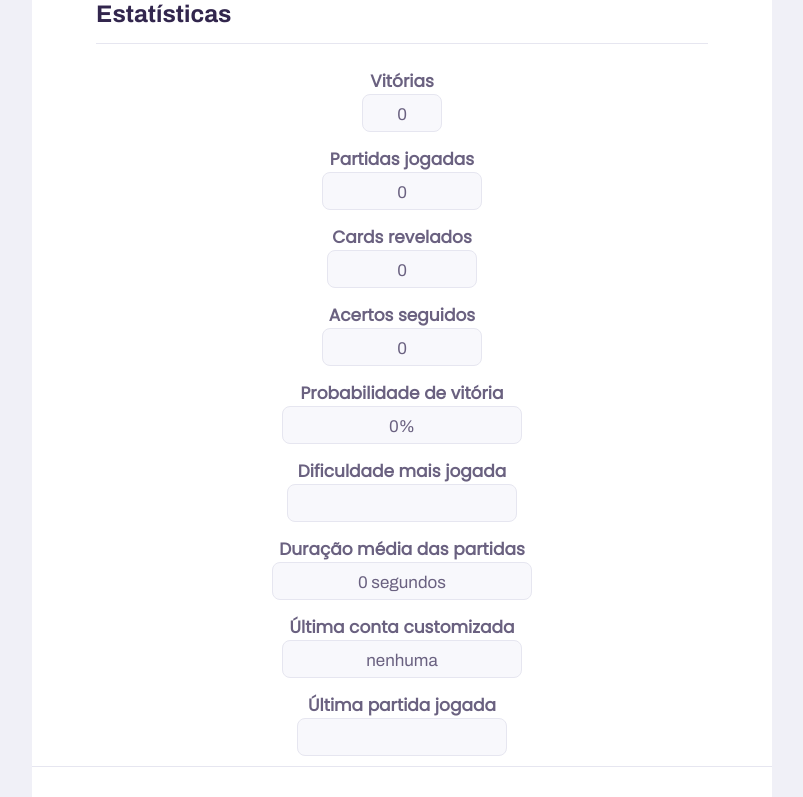
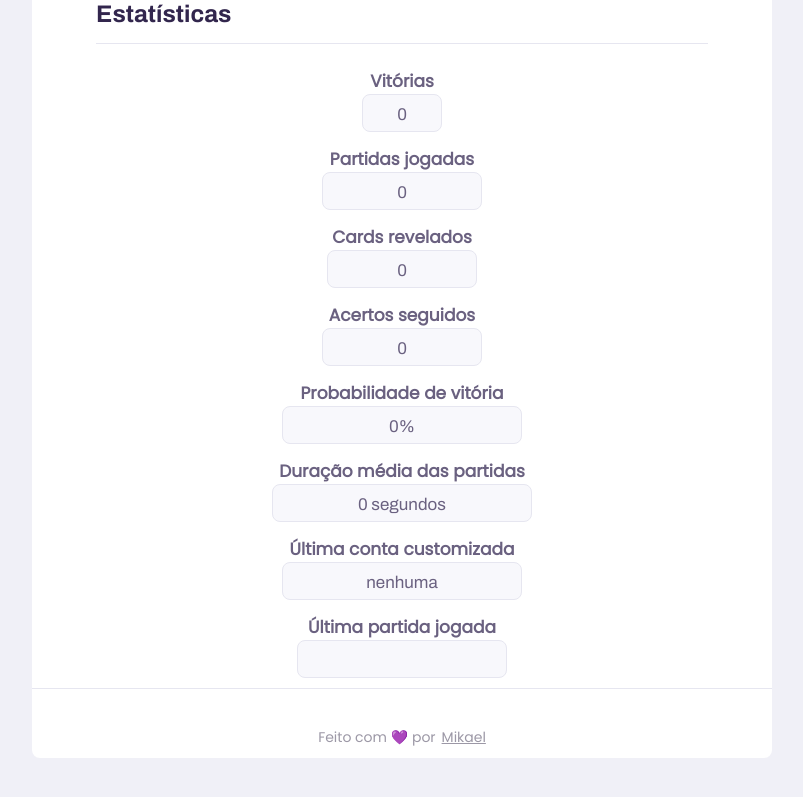
Before and after one commit to Mikael-R/arquimat, a React (Create React App) app: page /player-status in a window 1280 px wide. Shown: the part 371-1168 px from the top of the page, without its empty margins (238-1041 px from the left). After the commit the page ends 1129 px from the top, so only its background shows below. Built offline with nearby package versions, Linux system fonts and the light colour scheme.

Commit message:
fix: 🐛 remove valueless label

```diff
--- a/src/pages/PlayerStatus/index.tsx
+++ b/src/pages/PlayerStatus/index.tsx
@@ -16,13 +16,19 @@ function PlayerStatus(): ReactElement {
 
   const totalMatches = Number(localStorage.getItem('totalMatches')) || 0;
 
+  const cardsRevealed = localStorage.getItem('cardsRevealed') || 0;
+
+  const straightHits = localStorage.getItem('straightHits') || 0;
+
   const probabilityOfVictory =
     totalMatches !== 0 ? ((wins / totalMatches) * 100).toFixed(0) : 0;
 
-  // difficultyMostUsed
-
   const timeSpentOnAllMatchesInSeconds =
     Number(localStorage.getItem('timeSpentOnAllMatchesInSeconds')) || 0;
+
+  const averageMatchDurationInSeconds = timeSpentOnAllMatchesInSeconds
+    ? (totalMatches / timeSpentOnAllMatchesInSeconds).toFixed(0)
+    : 0;
 
   const lastCustomExpression =
     localStorage.getItem('lastCustomExpression') || 'nenhuma';
@@ -30,14 +36,6 @@ function PlayerStatus(): ReactElement {
   const cameInLastParty = cameInLastPartyAsMilliseconds
     ? timeSince(new Date(cameInLastPartyAsMilliseconds))
     : '';
-
-  const straightHits = localStorage.getItem('straightHits') || 0;
-
-  const cardsRevealed = localStorage.getItem('cardsRevealed') || 0;
-
-  const averageMatchDurationInSeconds = timeSpentOnAllMatchesInSeconds
-    ? (totalMatches / timeSpentOnAllMatchesInSeconds).toFixed(0)
-    : 0;
 
   return (
     <div className="container" id="page-player-status">
@@ -57,13 +55,11 @@ function PlayerStatus(): ReactElement {
             title="Probabilidade de vitória"
             value={`${probabilityOfVictory}%`}
           />
-          <LabelKeyValue title="Dificuldade mais jogada" value="" />
-
+          {/* timeSpentOnAllMatchesInSeconds */}
           <LabelKeyValue
             title="Duração média das partidas"
             value={`${averageMatchDurationInSeconds} segundos`}
           />
-
           <LabelKeyValue
             title="Última conta customizada"
             value={lastCustomExpression}
```
